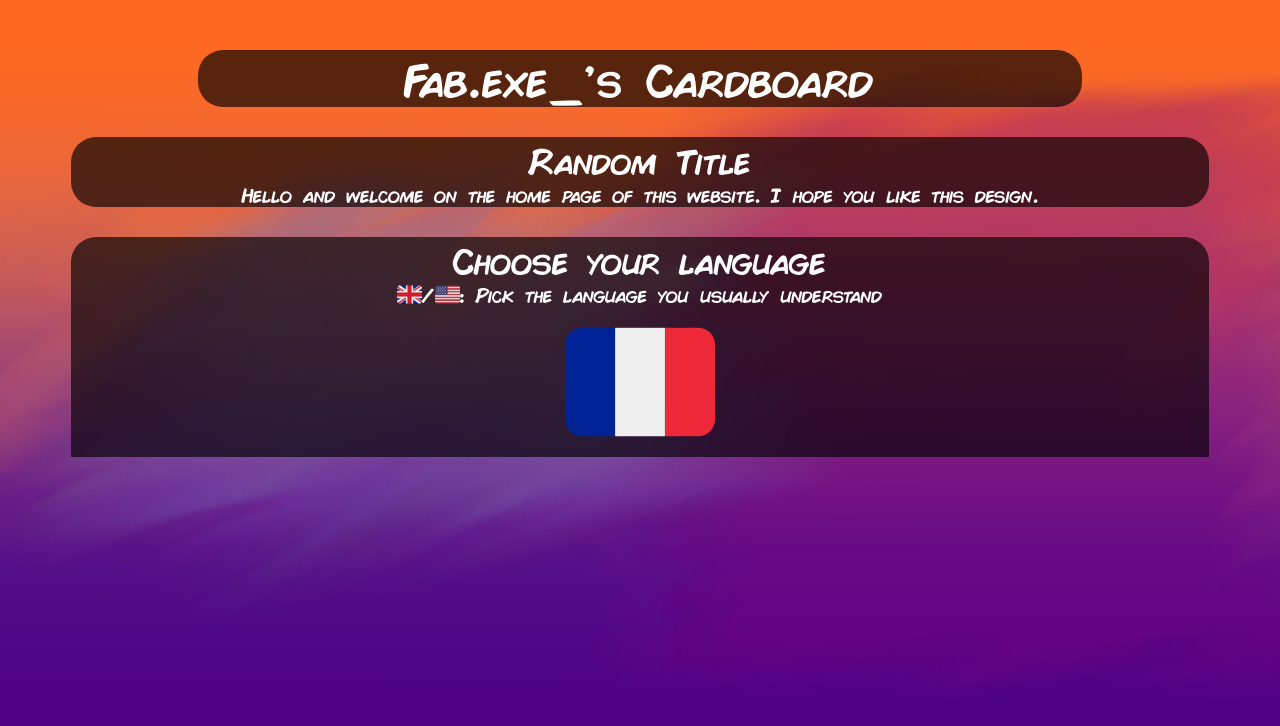
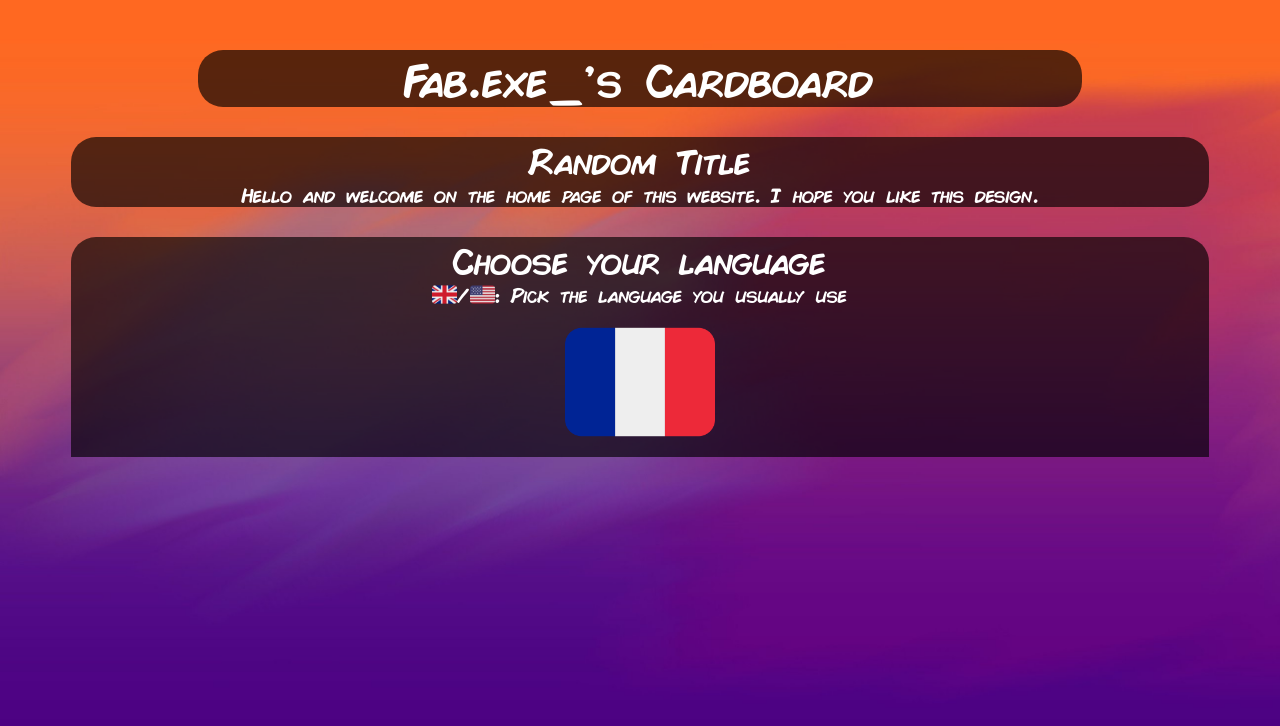
Before and after one commit to Fabexe/cardboard, a plain HTML site: page index.html in a window 1280 px wide. Drawn offline with Linux system fonts and the light colour scheme.

Commit message:
Update index.html

```diff
--- a/index.html
+++ b/index.html
@@ -31,7 +31,7 @@
     <div class="content_center">
         <img src="./graphics/uk-flag.png" alt="uk-flag.png" width="25" height="25"> /
         <img src="./graphics/us-flag.png" alt="us-flag.png" width="25" height="25">
-        : Pick the language you usually understand
+        : Pick the language you usually use
     </div>
 
     <div class="content_center">
```
